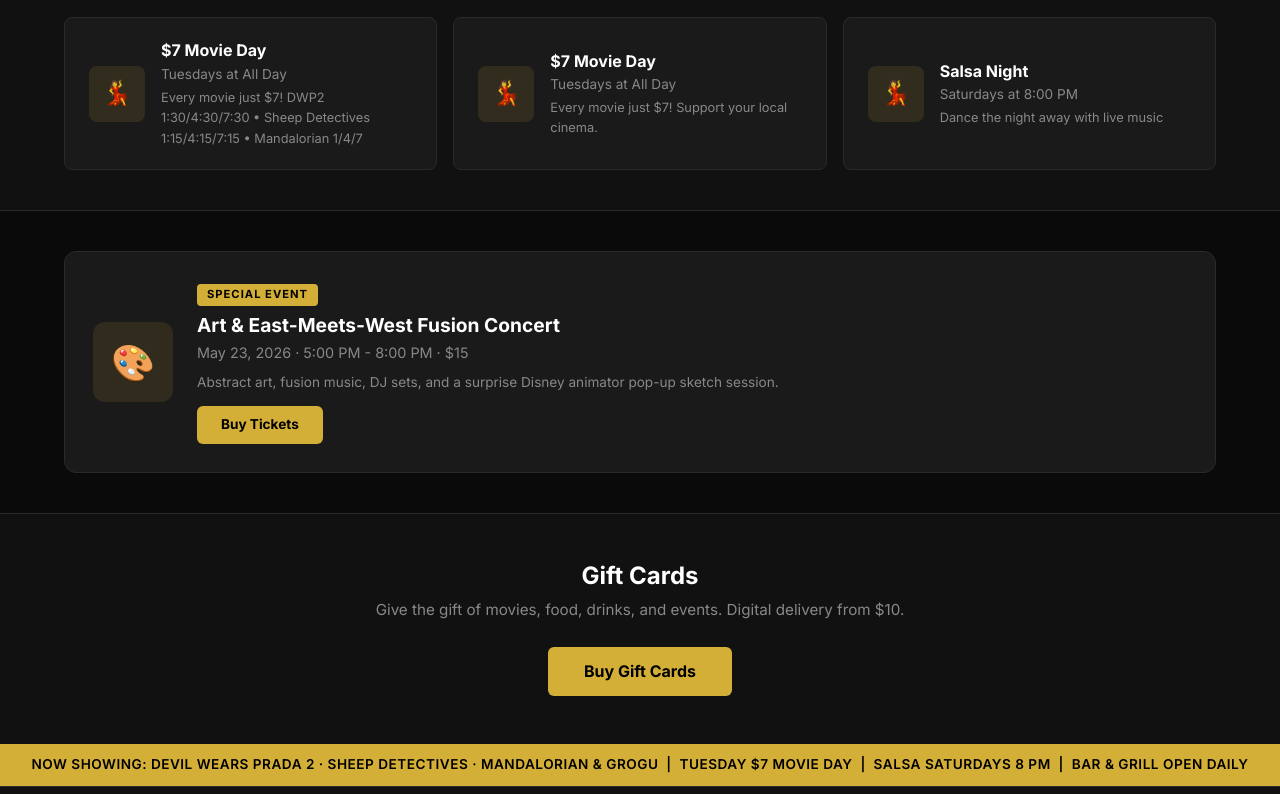
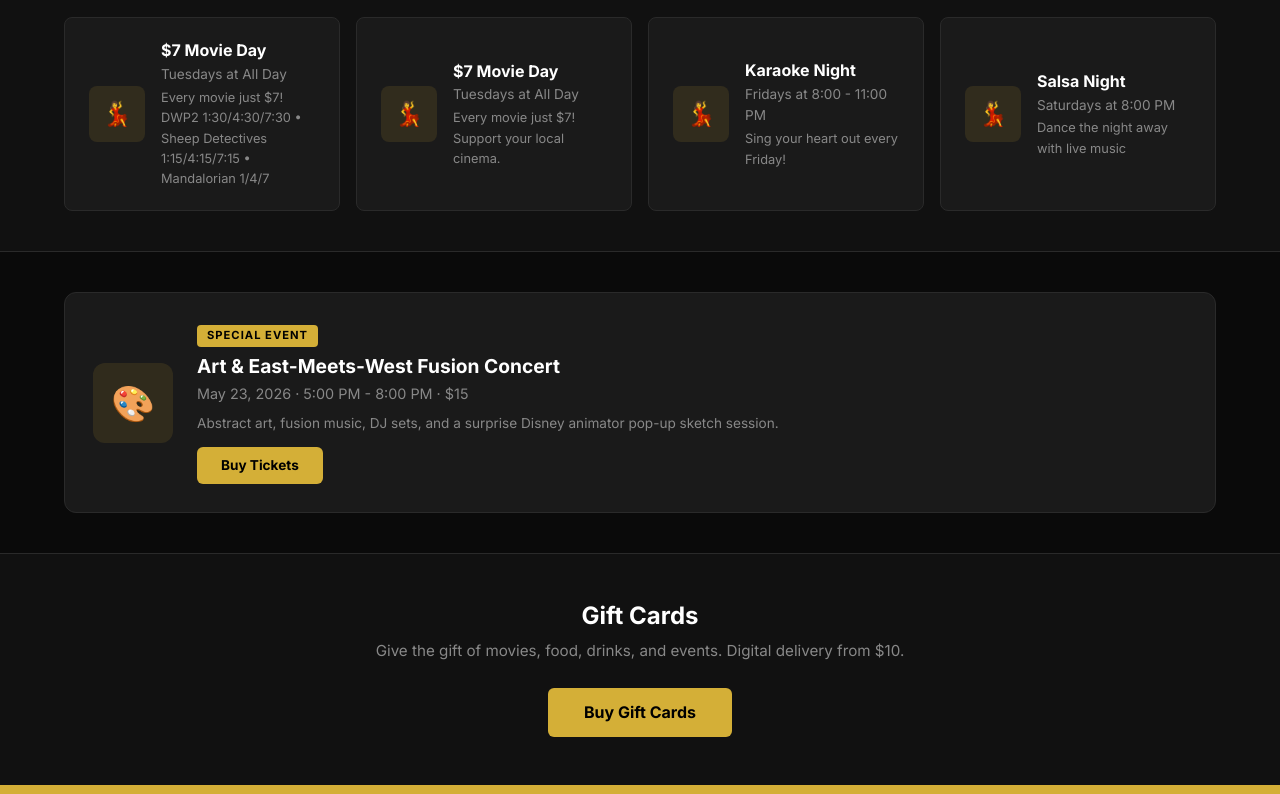
Before and after one commit to lighthousecinemapg-cyber/lighthouse-cinema, a Next.js app: page / in a window 1280 px wide. Shown: the part 3440-4234 px from the top of the page. Built offline with nearby package versions, Linux system fonts and the light colour scheme.

Commit message:
Add Karaoke Fridays 8-11 PM, update marquee with new movies and Toy Story 5

```diff
--- a/app/page.js
+++ b/app/page.js
@@ -605,6 +605,7 @@ export default function HomePage() {
                 {[
                   { day: 'Tuesday', name: '$7 Movie Day', time: 'All Day', desc: 'Every movie just $7! DWP2 1:30/4:30/7:30 \u2022 Sheep Detectives 1:15/4:15/7:15 \u2022 Mandalorian 1/4/7' },
                   { day: 'Tuesday', name: '$7 Movie Day', time: 'All Day', desc: 'Every movie just $7! Support your local cinema.' },
+                  { day: 'Friday', name: 'Karaoke Night', time: '8:00 - 11:00 PM', desc: 'Sing your heart out every Friday!' },
                   { day: 'Saturday', name: 'Salsa Night', time: '8:00 PM', desc: 'Dance the night away with live music' },
                 ].map(function(item) {
                   return (
@@ -730,6 +731,7 @@ export default function HomePage() {
             <div style={{ display: 'grid', gridTemplateColumns: 'repeat(auto-fit, minmax(300px, 1fr))', gap: 20 }}>
               {[
                 { title: 'Tuesday $7 Movie Day', day: 'Every Tuesday', time: 'All Day', price: '$7', emoji: '\u{1F3AC}', link: SQUARE_LINKS.tuesdayDiscount },
+                { title: 'Karaoke Night', day: 'Every Friday', time: '8:00 PM', price: 'Free', emoji: '\u{1F3A4}' },
                 { title: 'Salsa Night', day: 'Every Saturday', time: '8:00 PM', price: 'Free', emoji: '\u{1F483}' },
                 { title: 'Art & East-Meets-West Fusion Concert', day: 'May 23, 2026', time: '5:00 PM', price: '$15', emoji: '\u{1F3A8}', link: 'https://square.link/u/TREEYNkF' },
                 { title: 'Motorcycle Movie of the Month', day: 'Monthly', time: '11:00 AM', price: 'Free', emoji: '\u{1F3CD}\u{FE0F}' },
@@ -851,7 +853,7 @@ export default function HomePage() {
         fontWeight: 600, fontSize: '0.85rem',
       }}>
         <div style={{ whiteSpace: 'nowrap', textAlign: 'center', letterSpacing: 0.5 }}>
-          NOW SHOWING: DEVIL WEARS PRADA 2 &middot; SHEEP DETECTIVES &middot; MANDALORIAN &amp; GROGU &nbsp;|&nbsp; TUESDAY $7 MOVIE DAY &nbsp;|&nbsp;
+          NOW SHOWING: DEVIL WEARS PRADA 2 &middot; SHEEP DETECTIVES &middot; MANDALORIAN &amp; GROGU &nbsp;|&nbsp; COMING JUNE 5: MASTERS OF THE UNIVERSE &middot; SCARY MOVIE &middot; TUNER &nbsp;|&nbsp; TOY STORY 5 ON SALE NOW $10 &nbsp;|&nbsp; TUESDAY $7 MOVIE DAY &nbsp;|&nbsp;
           SALSA SATURDAYS 8 PM &nbsp;|&nbsp;
           BAR &amp; GRILL OPEN DAILY
         </div>
```
